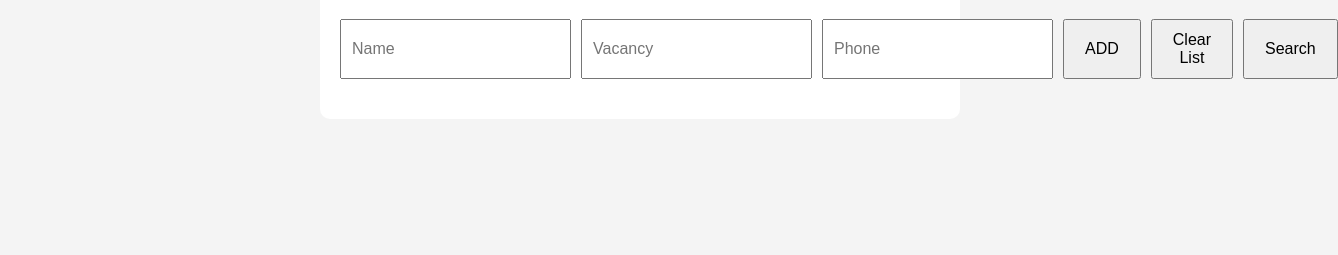
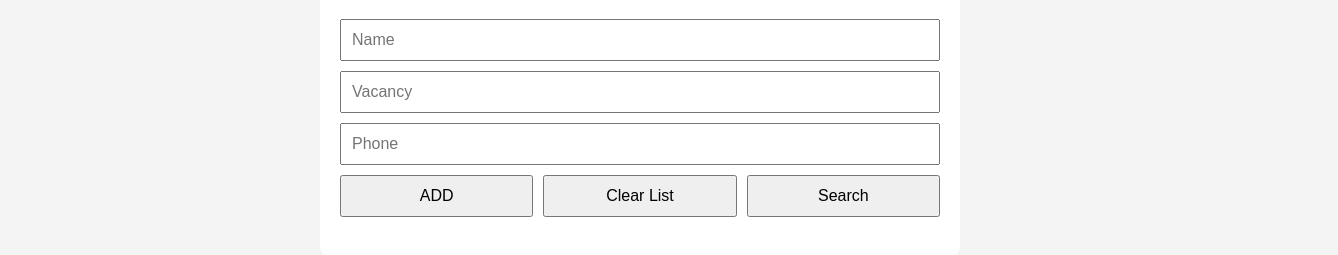
Before and after one commit to VanHadsoN/Contact-List, a website: page src/index.html in a window 1280 px wide. Shown: the part 101-356 px from the top of the page, 1338 px wide, since content can reach past the window. Drawn offline with Linux system fonts and the light colour scheme.

Commit message:
changed src/index.html and src/styles.css (corrected styles for 3 inputs and 3 buttons, buttons also separated from inputs now)

```diff
--- a/src/index.html
+++ b/src/index.html
@@ -17,9 +17,12 @@
       <input type="text" id="vacancy" placeholder="Vacancy" required />
       <input type="tel" id="phone" placeholder="Phone" required />
 
-      <button type="submit" id="add-btn">ADD</button>
-      <button type="button" id="clear-btn">Clear List</button>
-      <button type="button" id="search-btn">Search</button>
+      <div class="form-buttons">
+        <button type="submit" id="add-btn">ADD</button>
+        <button type="button" id="clear-btn">Clear List</button>
+        <button type="button" id="search-btn">Search</button>
+      </div>
+
     </form>
   </main>
 </body>
--- a/src/styles.css
+++ b/src/styles.css
@@ -19,18 +19,27 @@ h1 {
 
 .form {
     display: flex;
+    flex-direction: column;
     gap: 10px;
     margin-bottom: 20px;
 }
 
-input {
-    flex: 1;
+/* Секция input-ов */
+.form input {
     padding: 10px;
     font-size: 1rem;
 }
 
-button {
-    padding: 10px 20px;
+/* Кнопки в отдельной строке */
+.form-buttons {
+    display: flex;
+    gap: 10px;
+    justify-content: space-between;
+}
+
+.form-buttons button {
+    flex: 1;
+    padding: 10px;
     font-size: 1rem;
     cursor: pointer;
 }
```
